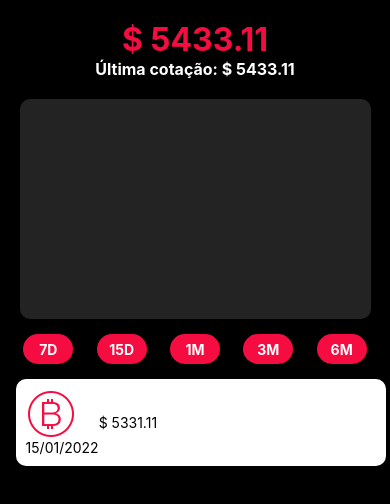
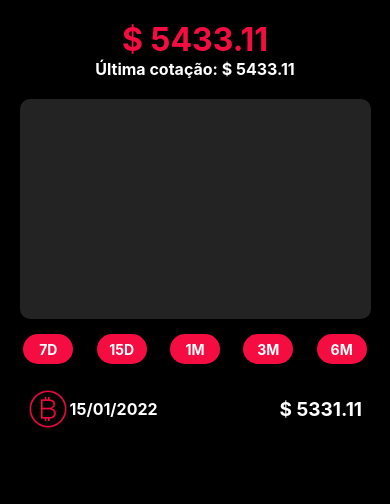
Before and after one commit to marcoswitcel/OneBitCoin, a React Native app: screen / in a window 390 px wide. Shown: the top 504 px of the page. Built offline with nearby package versions, Linux system fonts and the light colour scheme.

Commit message:
estilo do item da lista 100%

```diff
--- a/src/components/QuotationsList/QuotationsItems/styles.js
+++ b/src/components/QuotationsList/QuotationsItems/styles.js
@@ -4,7 +4,7 @@ export default StyleSheet.create({
     mainContent: {
         width: "95%",
         height: "auto",
-        backgroundColor: "#ffffff",
+        backgroundColor: "#000000",
         marginLeft: "3%",
         marginBottom: 15,
         borderRadius: 10,
@@ -12,11 +12,33 @@ export default StyleSheet.create({
         alignItems: "center",
         padding: 10,
     },
-    contextLeft: {},
-    contextRight: {},
-    boxLogo: {},
-    logBitcoin: {},
-    dayCotation: {},
-    price: {},
+    contextLeft: {
+        width: "36%",
+        alignItems: "flex-start",
+    },
+    contextRight: {
+        width: "60%",
+        alignItems: "flex-end",
+    },
+    boxLogo: {
+        flexDirection: "row",
+        alignItems: "center",
+    },
+    logBitcoin: {
+        width: 40,
+        height: 40,
+        marginLeft: 2,
+    },
+    dayCotation: {
+        fontSize: 16,
+        paddingLeft: 2,
+        color: "white",
+        fontWeight: "bold",
+    },
+    price: {
+        fontSize: 19,
+        color: "white",
+        fontWeight: "bold",
+    },
 
 });
```
